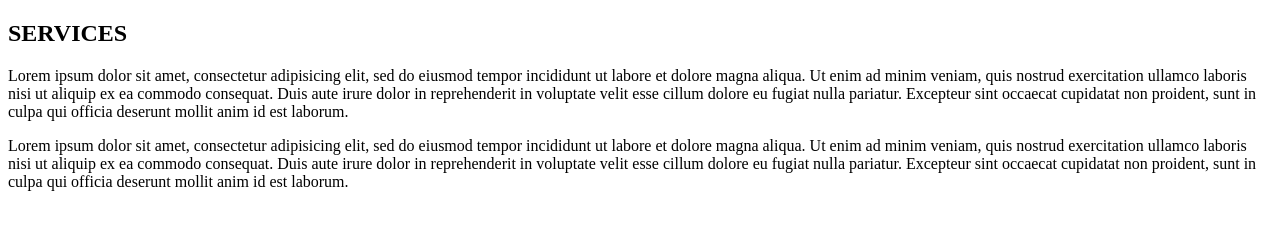
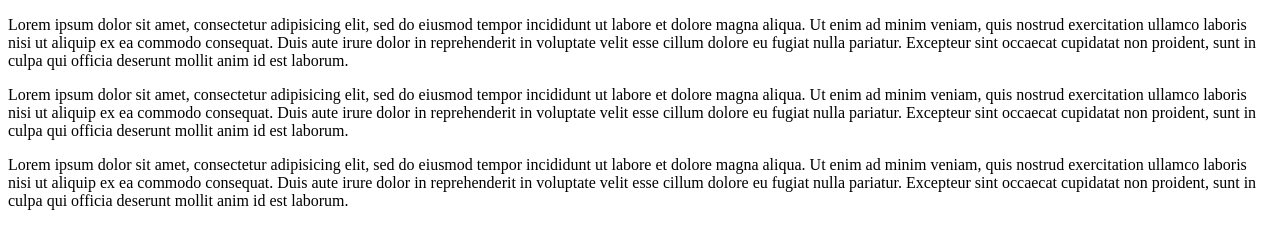
Before and after one commit to Benwaz78/group1_1903, a plain HTML site: page services.html in a window 1280 px wide. Drawn offline with Linux system fonts and the light colour scheme.

Commit message:
Edited services page

```diff
--- a/service.html
+++ b/services.html
@@ -1,10 +1,15 @@
 <!DOCTYPE html>
 <html>
 <head>
-	<title>service</title>
+	<title>SERVICES</title>
 </head>
 <body>
-<h2>SERVICES</h2>
+<p>Lorem ipsum dolor sit amet, consectetur adipisicing elit, sed do eiusmod
+tempor incididunt ut labore et dolore magna aliqua. Ut enim ad minim veniam,
+quis nostrud exercitation ullamco laboris nisi ut aliquip ex ea commodo
+consequat. Duis aute irure dolor in reprehenderit in voluptate velit esse
+cillum dolore eu fugiat nulla pariatur. Excepteur sint occaecat cupidatat non
+proident, sunt in culpa qui officia deserunt mollit anim id est laborum.</p>
 <p>Lorem ipsum dolor sit amet, consectetur adipisicing elit, sed do eiusmod
 tempor incididunt ut labore et dolore magna aliqua. Ut enim ad minim veniam,
 quis nostrud exercitation ullamco laboris nisi ut aliquip ex ea commodo
```
